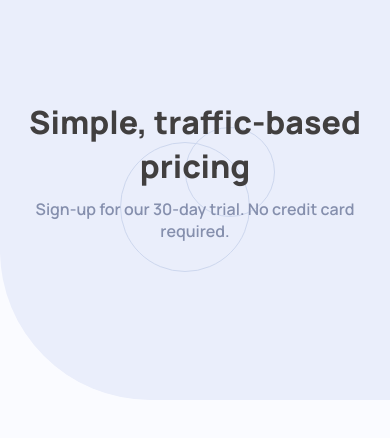
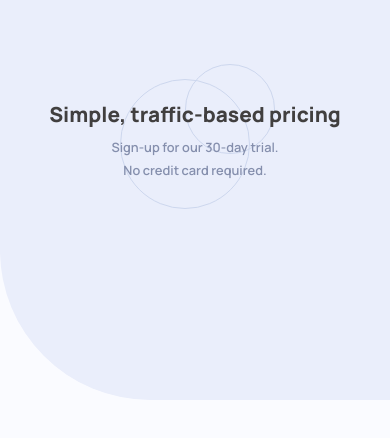
Before and after one commit to Gooovip/interactive-pricing-component, a plain HTML site: page index.html in a window 390 px wide. Drawn offline with Linux system fonts and the light colour scheme.

Commit message:
made header responsive

```diff
--- a/index.html
+++ b/index.html
@@ -16,7 +16,7 @@
     <div class="container">
       <header>
         <h1>Simple, traffic-based pricing</h1>
-        <p>Sign-up for our 30-day trial. No credit card required.</p>
+        <p>Sign-up for our 30-day trial. <span>No credit card required.</span></p>
         <div class="circle-1"></div>
         <div class="circle-2"></div>
       </header>
--- a/styles/_header.scss
+++ b/styles/_header.scss
@@ -39,3 +39,16 @@ header p {
     bottom: 250px;
     left: 35px;
 }
+
+@media (max-width:600px) {
+    header h1 {
+        font-size: 1.3rem;
+    }
+    header p {
+        font-size: 0.8rem;
+    }
+    header p span {
+        display: block;
+        padding-top: 5px;
+    }
+}
```
Also changed, not shown: styles/style.css, 1 other file.
